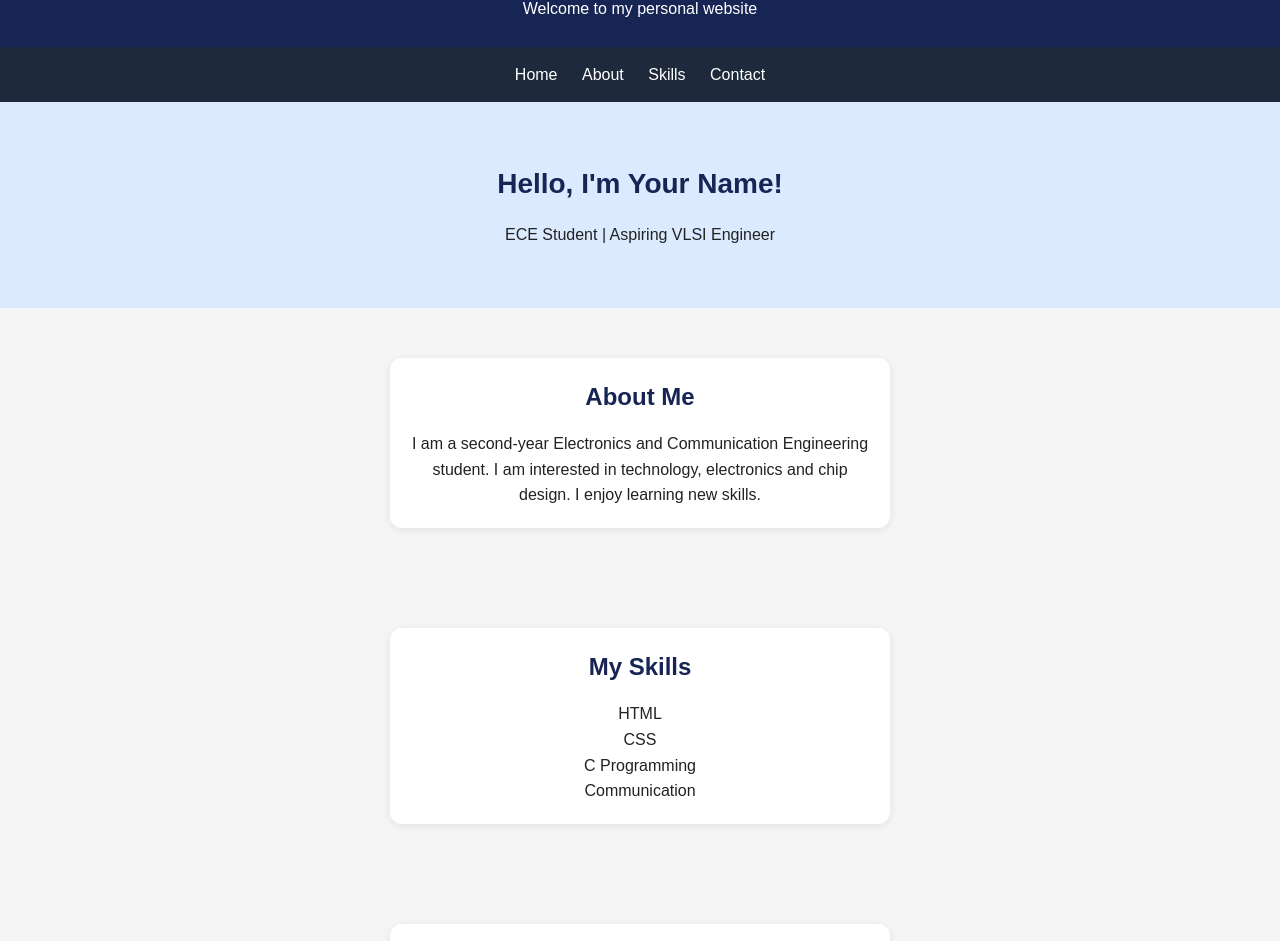
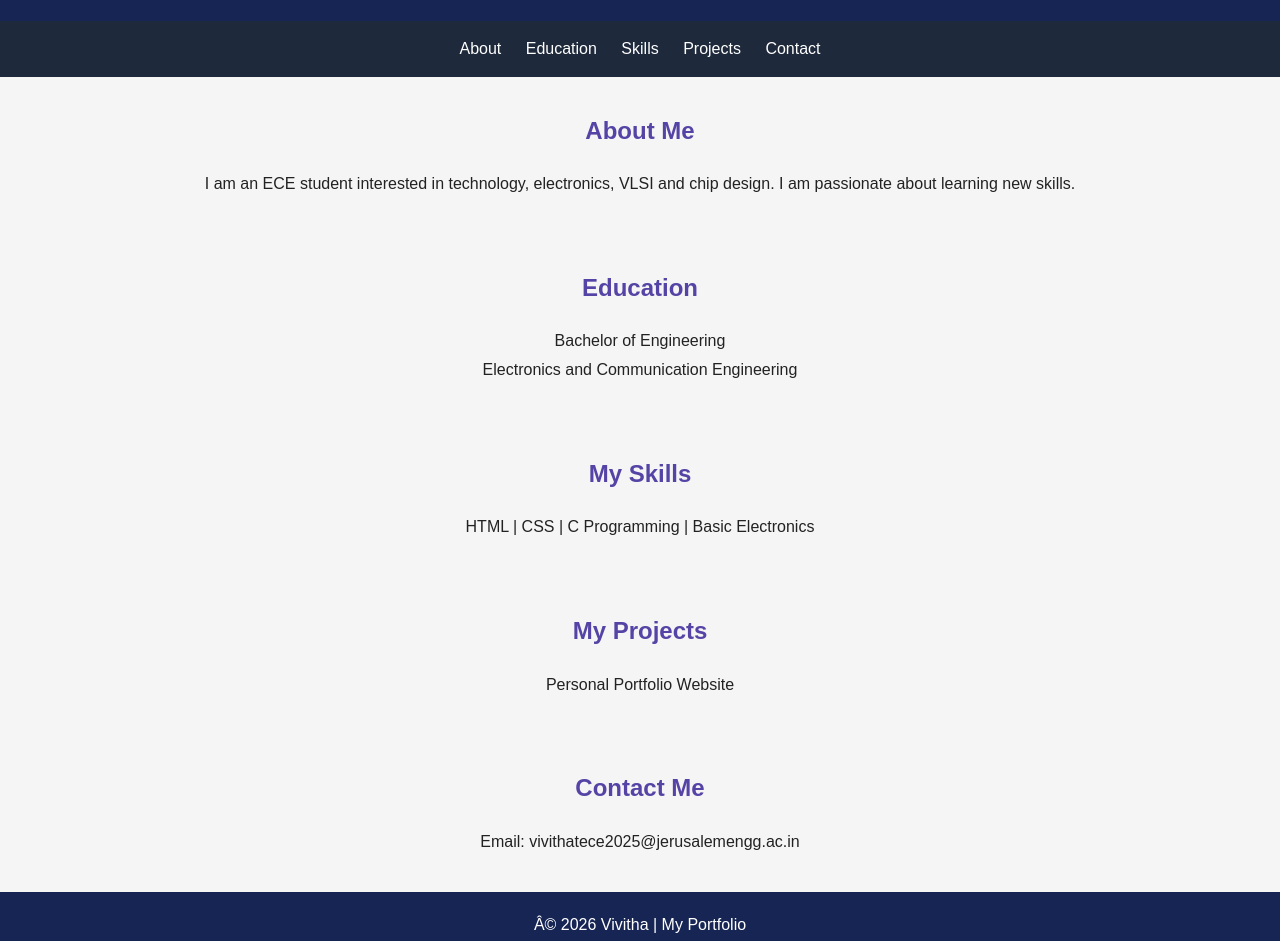
Before and after one commit to vivithatece2025-design/Vivitha-protfolio, a plain HTML site: page index.html in a window 1280 px wide. Shown: the part 80-1021 px from the top of the page. Drawn offline with Linux system fonts and the light colour scheme.

Commit message:
Update index.html

```diff
--- a/index.html
+++ b/index.html
@@ -1,3 +1,59 @@
+
+<!DOCTYPE html>
+<html>
+<head>
+    <title>Vivitha | Portfolio</title>
+    <link rel="stylesheet" href="style.css">
+</head>
+<body>
+
+<header>
+    <h1>Hi, I'm Vivitha 👋</h1>
+    <p>Electronics and Communication Engineering Student</p>
+</header>
+
+<nav>
+    <a href="#about">About</a>
+    <a href="#education">Education</a>
+    <a href="#skills">Skills</a>
+    <a href="#projects">Projects</a>
+    <a href="#contact">Contact</a>
+</nav>
+
+<section id="about">
+    <h2>About Me</h2>
+    <p>I am an ECE student interested in technology,
+    electronics, VLSI and chip design.
+    I am passionate about learning new skills.</p>
+</section>
+
+<section id="education">
+    <h2>Education</h2>
+    <p>Bachelor of Engineering</p>
+    <p>Electronics and Communication Engineering</p>
+</section>
+
+<section id="skills">
+    <h2>My Skills</h2>
+    <p>HTML | CSS | C Programming | Basic Electronics</p>
+</section>
+
+<section id="projects">
+    <h2>My Projects</h2>
+    <p>Personal Portfolio Website</p>
+</section>
+
+<section id="contact">
+    <h2>Contact Me</h2>
+    <p>Email: vivithatece2025@jerusalemengg.ac.in</p>
+</section>
+
+<footer>
+    <p>© 2026 Vivitha | My Portfolio</p>
+</footer>
+
+</body>
+</html>
 <!DOCTYPE html>
 <html lang="en">
 <head>
```
